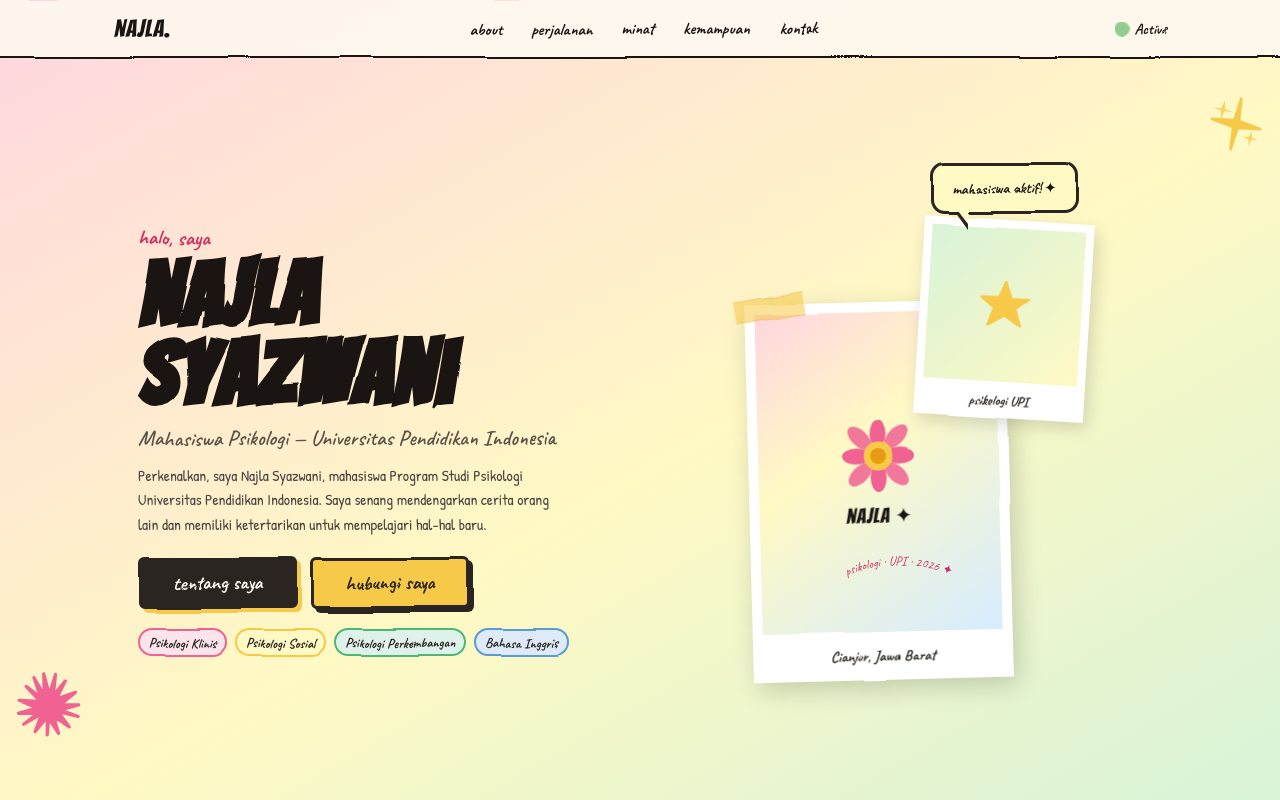
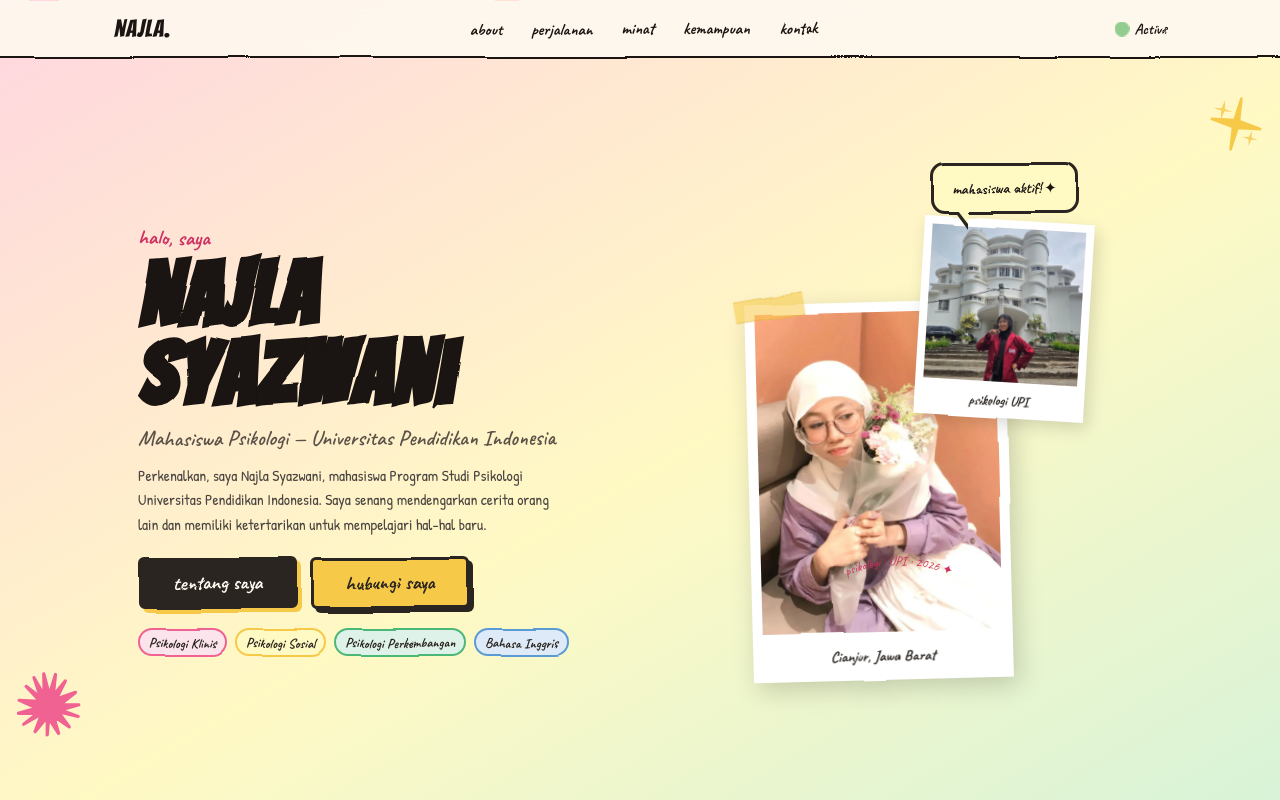
Before and after one commit to DapinKecapManis/NajlaSyazwani, a plain HTML site: page index.html in a window 1280 px wide. Shown: the top 800 px of the page. Drawn offline with Linux system fonts and the light colour scheme.

Commit message:
Update index.html

```diff
--- a/index.html
+++ b/index.html
@@ -227,6 +227,13 @@
       aspect-ratio: 3/4;
       background: linear-gradient(145deg, #ffd6e0 0%, #fff9c4 40%, #d6ecff 100%);
       display: flex; align-items: center; justify-content: center;
+      overflow: hidden;
+    }
+    .hp .pp img {
+      width: 100%;
+      height: 100%;
+      object-fit: cover;
+      display: block;
     }
     /* top-right accent polaroid */
     .hp-accent {
@@ -243,6 +250,7 @@
       aspect-ratio: 1/1;
       background: linear-gradient(135deg, #d8f3d8 0%, #fff9c4 100%);
       display: flex; align-items: center; justify-content: center;
+      overflow: hidden;
     }
     /* tape on polaroids */
     .pol-tape {
@@ -736,15 +744,12 @@
     <div class="hero-right">
       <div class="hero-polaroid-group">
 
-        <!-- main polaroid — no photo, just decorative fill -->
+        <!-- main polaroid -->
         <div class="hp hp-main">
           <div class="pol-tape pol-tape-tl"></div>
           <div class="pol-tape pol-tape-tr"></div>
           <div class="pp">
-            <div style="text-align:center">
-              <div data-sticker="flower" data-color="var(--sw-pink)" data-size="80px" style="margin:0 auto 8px"></div>
-              <div style="font-family:'Bangers',cursive;font-size:1.3rem;letter-spacing:0.04em">najla ✦</div>
-            </div>
+            <img src="1.jpeg" alt="Foto Najla Syazwani">
           </div>
           <div class="pol-label" style="font-family:'Caveat',cursive;font-size:0.95rem;font-weight:700;height:48px">
             Cianjur, Jawa Barat
@@ -754,7 +759,7 @@
         <!-- accent polaroid top-right -->
         <div class="hp hp-accent">
           <div class="pp">
-            <div data-sticker="star" data-color="var(--sw-yellow)" data-size="52px"></div>
+            <img src="2.jpeg" alt="Foto Kegiatan / Najla">
           </div>
           <div class="pol-label" style="font-family:'Caveat',cursive;font-size:0.85rem;font-weight:700;height:36px">
             psikologi UPI
```
